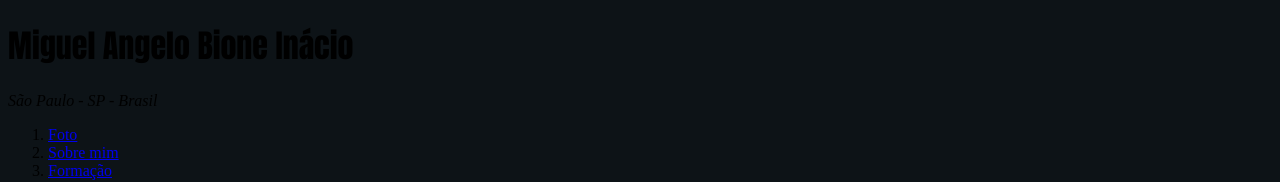
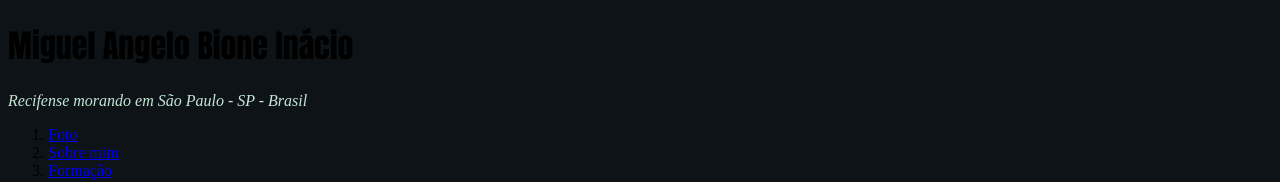
Before and after one commit to miguel-inacio/miguel-inacio.github.io, a plain HTML site: page index.html in a window 1280 px wide. Shown: the top 182 px of the page. Drawn offline with Linux system fonts and the light colour scheme.

Commit message:
Modifica cor do local de nascimento e moradia

```diff
--- a/index.html
+++ b/index.html
@@ -12,8 +12,8 @@
 <body>
   <h1>Miguel Angelo Bione Inácio</h1>
 
-  <p>
-    <em>São Paulo - SP - Brasil</em>
+  <p id="location-colors">
+    <em>Recifense morando em São Paulo - SP - Brasil</em>
   </p>
 
   <ol>
--- a/style.css
+++ b/style.css
@@ -9,3 +9,7 @@ h1 {
 body {
   background-color: #0d1317;
 }
+
+#location-colors {
+  color: #c4e7d4
+}
```
